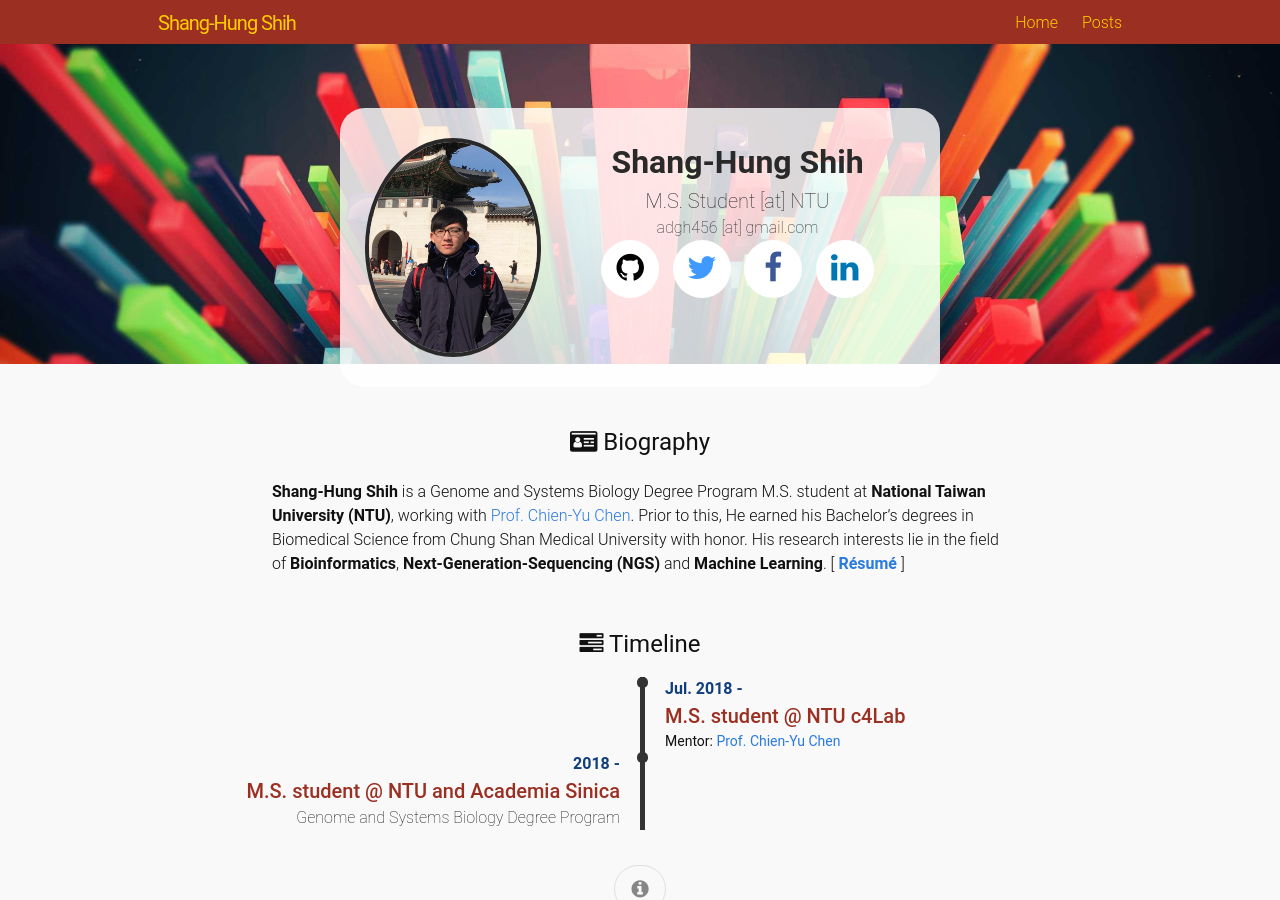
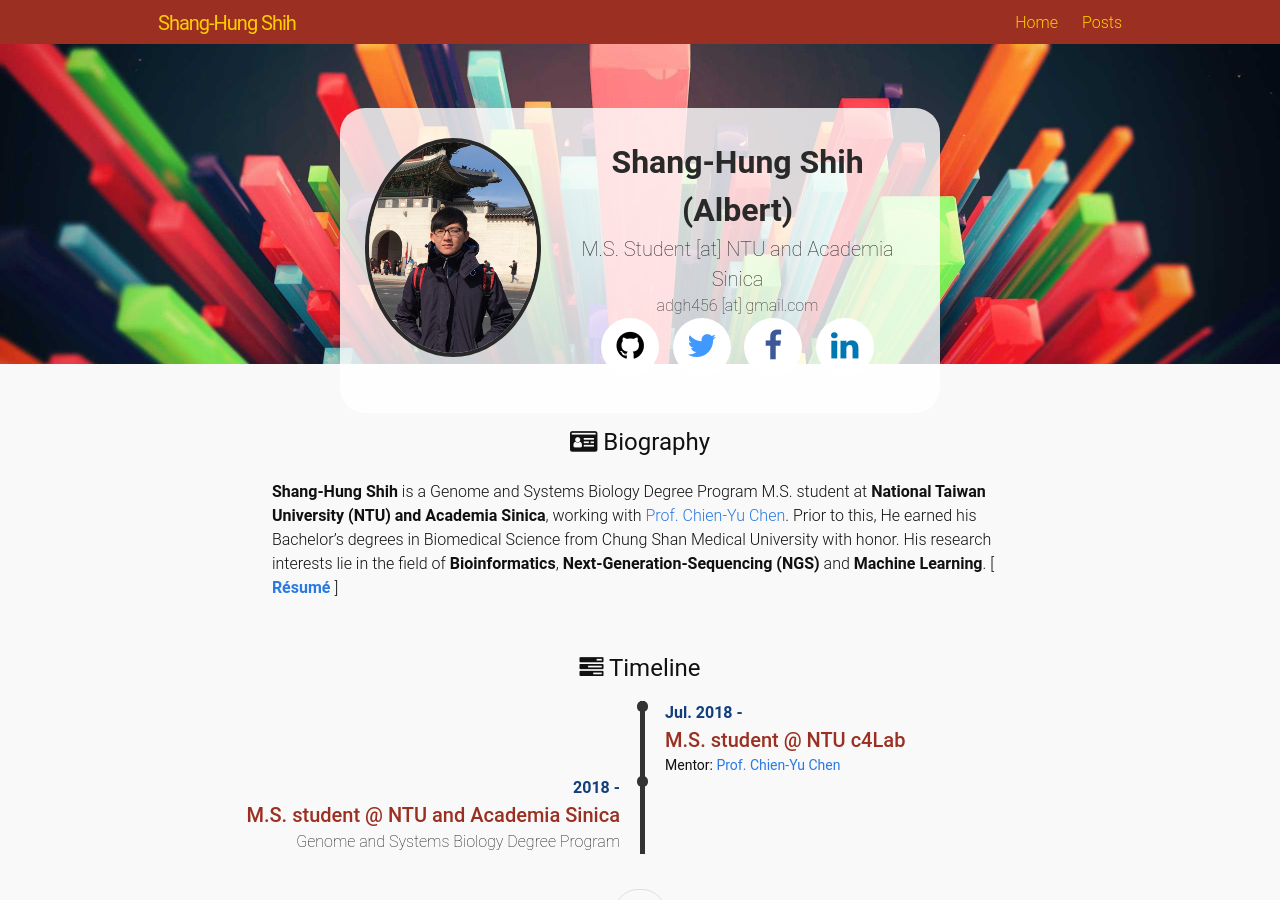
Before and after one commit to shanghungshih/shanghungshih.github.io, a Jekyll site: the page built from index.html, in a window 1280 px wide and 900 px high. Built offline with Jekyll 4.4.1, drawn with Linux system fonts in a browser that asks for light colours; some of the changed text lies outside the part shown.

Commit message:
Update bio.yml

```diff
--- a/_data/bio.yml
+++ b/_data/bio.yml
@@ -1,5 +1,5 @@
-name:       " Shang-Hung Shih"
-title:      "M.S. Student [at] NTU"
+name:       " Shang-Hung Shih (Albert)"
+title:      "M.S. Student [at] NTU and Academia Sinica"
 email:      "adgh456 [at] gmail.com"
 head_pic:   "/images/self-portrait/me.jpg"
 deep_pic:   "/images/self-portrait/deep-me.jpg"
@@ -7,7 +7,7 @@ resume:     "/assets/resume/20180201.pdf"
 normal:
   date:     "Sept. 2018"
   title:    ""
-  content:  "<strong>Shang-Hung Shih</strong> is a Genome and Systems Biology Degree Program M.S. student at <strong>National Taiwan University (NTU)</strong>, working with <a href='http://bioinfo.bime.ntu.edu.tw/c4lab/index.php/members/'>Prof. Chien-Yu Chen</a>. Prior to this, He earned his Bachelor’s degrees in Biomedical Science from Chung Shan Medical University with honor. His research interests lie in the field of <strong>Bioinformatics</strong>, <strong>Next-Generation-Sequencing (NGS)</strong> and <strong>Machine Learning</strong>."
+  content:  "<strong>Shang-Hung Shih</strong> is a Genome and Systems Biology Degree Program M.S. student at <strong>National Taiwan University (NTU) and Academia Sinica</strong>, working with <a href='http://bioinfo.bime.ntu.edu.tw/c4lab/index.php/members/'>Prof. Chien-Yu Chen</a>. Prior to this, He earned his Bachelor’s degrees in Biomedical Science from Chung Shan Medical University with honor. His research interests lie in the field of <strong>Bioinformatics</strong>, <strong>Next-Generation-Sequencing (NGS)</strong> and <strong>Machine Learning</strong>."
 short:
   date:
   title:  "Bioinformatics Learner"
```
